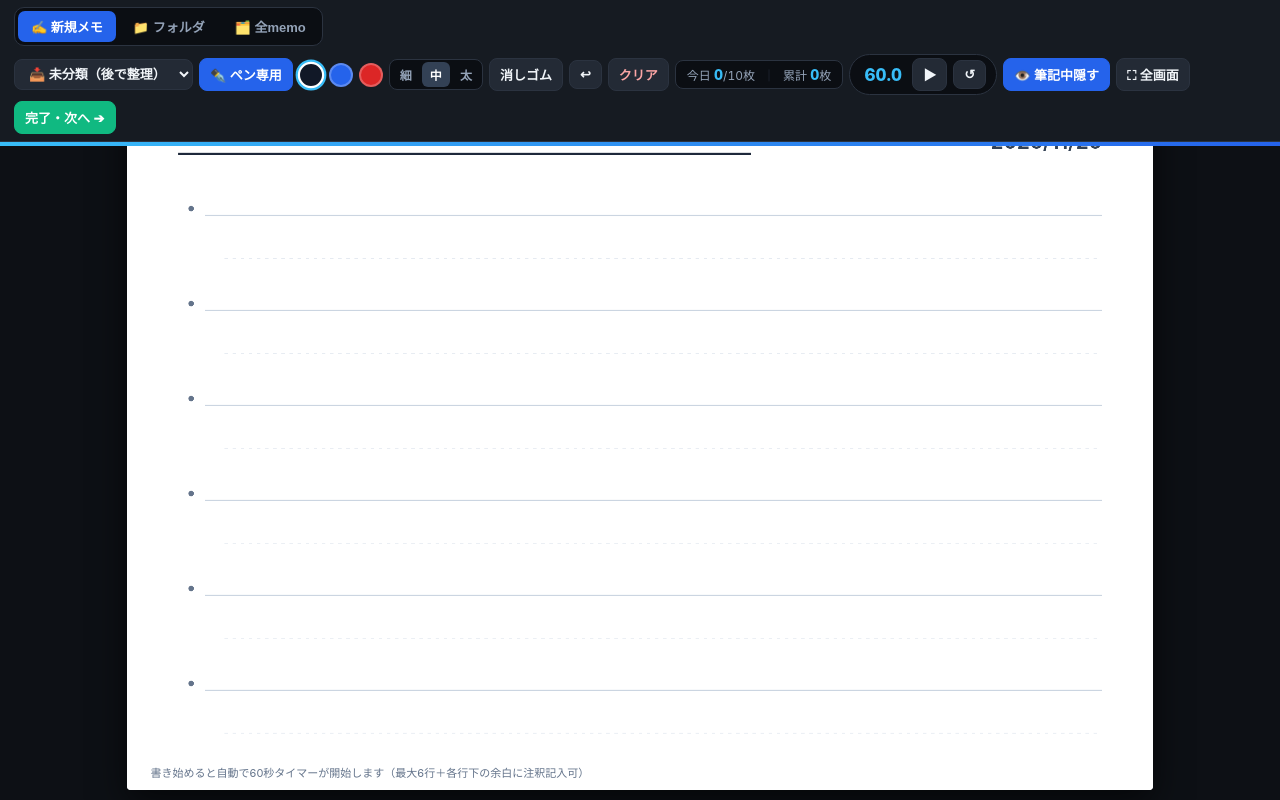
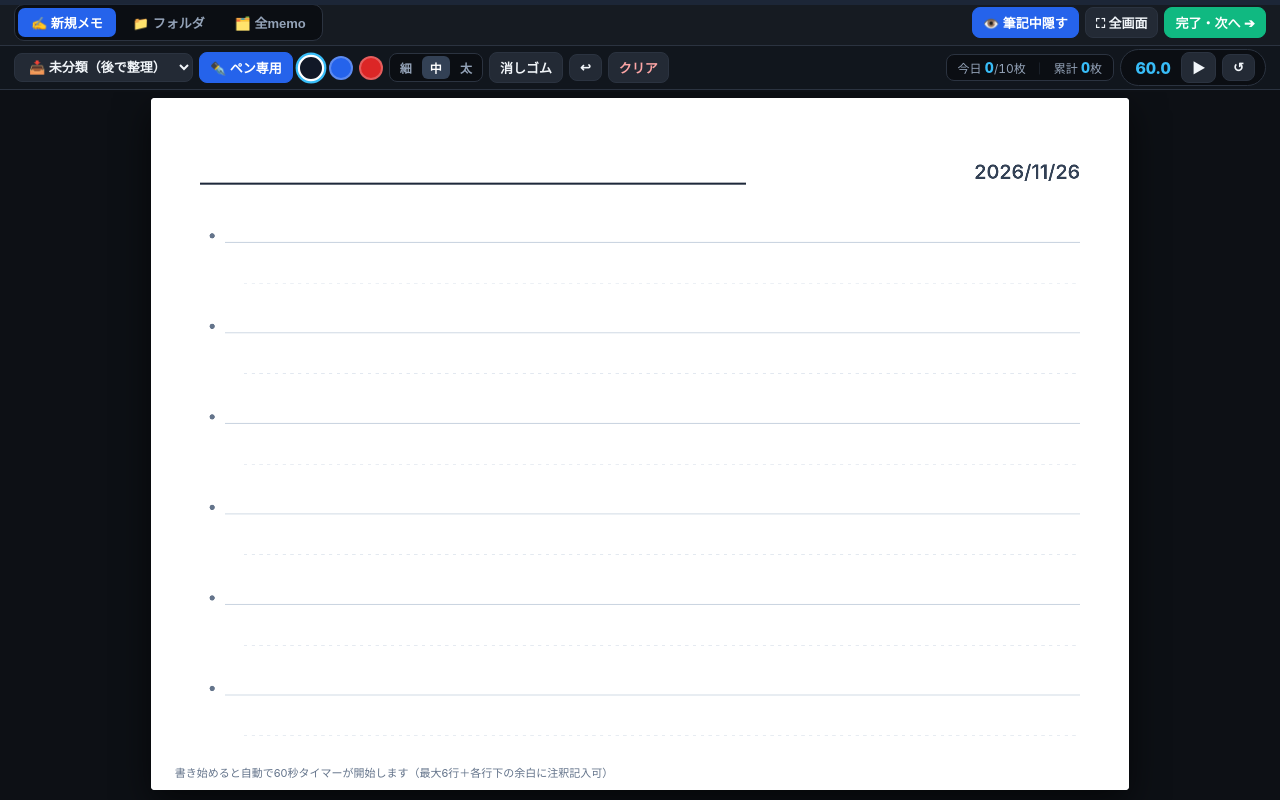
Before and after one commit to theendlesslyspreadingfuture-png/zero-memo-pen, a plain HTML site: page index.html in a window 1280 px wide. Drawn offline with nearby package versions, Linux system fonts and the light colour scheme.

Commit message:
Update index.html

```diff
--- a/index.html
+++ b/index.html
@@ -133,6 +133,7 @@
     :root {
       --bg-dark: #0d1015;
       --panel-dark: #161b22;
+      --subpanel-dark: #11161d;
       --card-dark: #1c222b;
       --border-dark: #2b3340;
       --text-main: #f1f5f9;
@@ -174,7 +175,7 @@
       position: relative;
     }
 
-    /* 上部ナビゲーション＆ツールバー（独立オーバーレイ配置：非表示時も用紙位置を一切動かさない） */
+    /* 独立オーバーレイヘッダー（非表示時も下の用紙座標は1pxも動かない） */
     .top-header-overlay {
       position: fixed;
       top: env(safe-area-inset-top);
@@ -190,15 +191,28 @@
       pointer-events: none;
     }
 
-    .top-bar {
+    /* 1段目：左に3タブ、右端に「筆記中隠す」「全画面」「完了・次へ」 */
+    .top-bar-primary {
       display: flex;
       align-items: center;
       justify-content: space-between;
       gap: 8px;
-      padding: 7px 14px;
+      padding: 6px 14px;
       background: var(--panel-dark);
       border-bottom: 1px solid var(--border-dark);
-      flex-wrap: wrap;
+      height: 46px;
+    }
+
+    /* 2段目：ペン設定・統計・タイマー（新規メモ時のみ表示） */
+    .top-bar-secondary {
+      display: flex;
+      align-items: center;
+      justify-content: space-between;
+      gap: 8px;
+      padding: 5px 14px;
+      background: var(--subpanel-dark);
+      border-bottom: 1px solid var(--border-dark);
+      height: 44px;
     }
 
     .nav-tabs {
@@ -215,7 +229,7 @@
       background: transparent;
       border: none;
       color: var(--text-muted);
-      padding: 6px 13px;
+      padding: 5px 13px;
       border-radius: 7px;
       font-size: 13px;
       font-weight: 700;
@@ -230,7 +244,6 @@
       display: flex;
       align-items: center;
       gap: 6px;
-      flex-wrap: wrap;
     }
 
     select, button {
@@ -238,13 +251,14 @@
       color: var(--text-main);
       border: 1px solid var(--border-dark);
       border-radius: 8px;
-      padding: 6px 10px;
+      padding: 5px 10px;
       font-size: 13px;
       font-weight: 600;
       cursor: pointer;
       display: inline-flex;
       align-items: center;
       gap: 5px;
+      white-space: nowrap;
     }
 
     button:active {
@@ -297,7 +311,7 @@
     .width-btn {
       background: transparent;
       border: none;
-      padding: 4px 8px;
+      padding: 3px 8px;
       font-size: 12px;
       border-radius: 6px;
       color: var(--text-muted);
@@ -314,7 +328,7 @@
       background: #0b0e13;
       border: 1px solid var(--border-dark);
       border-radius: 8px;
-      padding: 5px 11px;
+      padding: 4px 11px;
       font-size: 12px;
       color: var(--text-muted);
       font-variant-numeric: tabular-nums;
@@ -336,15 +350,15 @@
       align-items: center;
       gap: 6px;
       background: #0b0e13;
-      padding: 3px 10px;
+      padding: 2px 10px;
       border-radius: 999px;
       border: 1px solid var(--border-dark);
     }
     .timer-text {
       font-variant-numeric: tabular-nums;
-      font-size: 17px;
+      font-size: 16px;
       font-weight: 800;
-      min-width: 46px;
+      min-width: 44px;
       text-align: center;
       color: var(--accent);
     }
@@ -357,41 +371,57 @@
       50% { opacity: 0.35; }
     }
 
+    /* 常時最上部に固定されたプログレスバー（ツールバー収納後も左から右へ進行） */
     .progress-track {
-      width: 100%;
-      height: 4px;
+      position: fixed;
+      top: env(safe-area-inset-top);
+      left: env(safe-area-inset-left);
+      right: env(safe-area-inset-right);
+      height: 5px;
+      background: rgba(30, 41, 59, 0.85);
+      z-index: 850;
+      transition: height 0.2s ease;
+    }
+    .app-container.zen-mode .progress-track {
+      height: 8px;
       background: #1e293b;
+      box-shadow: 0 2px 10px rgba(0, 0, 0, 0.5);
     }
     .progress-bar {
       height: 100%;
       width: 100%;
-      background: linear-gradient(90deg, #38bdf8, #2563eb);
+      background: linear-gradient(90deg, #0284c7, #38bdf8, #7dd3fc);
       transform-origin: left;
-      transition: transform 0.1s linear;
+      transform: scaleX(0);
+      transition: transform 0.08s linear, background 0.3s;
+      position: relative;
     }
     .progress-bar.urgent {
-      background: var(--danger);
-    }
-
-    /* 各ビューは常に同じ上端余白（56px）を保持し、ツールバー開閉で座標がズレないように固定 */
+      background: linear-gradient(90deg, #dc2626, #ef4444, #fca5a5);
+    }
+
+    /* 各ビューの配置（ヘッダー高さを確保し、用紙のタイトル・日付を絶対に隠さない） */
     .view-section {
       display: none;
       flex: 1;
       overflow: hidden;
       flex-direction: column;
-      padding-top: 56px;
+      padding-top: 92px;
+    }
+    .view-section.compact-header {
+      padding-top: 48px;
     }
     .view-section.active {
       display: flex;
     }
 
-    /* 手書きステージ（zen-mode時もpaddingを変えず用紙座標を完全固定） */
+    /* 手書きステージ（ツールバー収納時も座標と余白を完全固定） */
     .canvas-stage {
       flex: 1;
       display: flex;
       align-items: center;
       justify-content: center;
-      padding: 8px 12px 10px 12px;
+      padding: 6px 12px 10px 12px;
       overflow: hidden;
       touch-action: none;
       position: relative;
@@ -442,19 +472,17 @@
       border-radius: 4px;
     }
 
-    /* ツールバー非表示時に右上に浮かぶミニ操作バー */
+    /* ツールバー非表示時に上部ダーク領域（用紙の外側）に収まるミニ操作バー */
     .floating-hud {
       position: fixed;
-      top: calc(env(safe-area-inset-top) + 10px);
+      top: calc(env(safe-area-inset-top) + 14px);
       right: calc(env(safe-area-inset-right) + 14px);
       display: none;
       align-items: center;
       gap: 7px;
-      background: rgba(15, 23, 42, 0.88);
-      backdrop-filter: blur(8px);
-      -webkit-backdrop-filter: blur(8px);
-      border: 1px solid rgba(56, 189, 248, 0.35);
-      padding: 5px 10px;
+      background: rgba(15, 23, 42, 0.92);
+      border: 1px solid rgba(56, 189, 248, 0.4);
+      padding: 5px 11px;
       border-radius: 999px;
       box-shadow: 0 6px 20px rgba(0, 0, 0, 0.45);
       z-index: 800;
@@ -611,16 +639,31 @@
 </head>
 <body>
   <div class="app-container" id="appContainer">
-    <!-- 独立レイヤーの上部バー（表示/非表示を切り替えても下の用紙位置は1pxも動かない） -->
+    <!-- 最上部タイムバー（左から右へ進行：ツールバー収納時も常時表示） -->
+    <div class="progress-track" id="progressTrack">
+      <div id="progressBar" class="progress-bar"></div>
+    </div>
+
+    <!-- 独立オーバーレイヘッダー -->
     <div class="top-header-overlay">
-      <header class="top-bar">
+      <!-- 1段目：左に3タブ ／ 右端に「筆記中隠す」「全画面」「完了・次へ」 -->
+      <header class="top-bar-primary">
         <nav class="nav-tabs">
           <button class="nav-tab active" data-view="writeView">✍️ 新規メモ</button>
           <button class="nav-tab" data-view="folderView">📁 フォルダ</button>
           <button class="nav-tab" data-view="allView">🗂️ 全memo</button>
         </nav>
 
-        <div class="tool-group" id="writeTools">
+        <div class="tool-group" id="primaryRightActions">
+          <button id="autoHideBtn" class="active" title="書き始めるとツールバーを自動で隠します">👁️ 筆記中隠す</button>
+          <button id="fullscreenBtn" title="ワンタップでツールバーを隠して広く表示">⛶ 全画面</button>
+          <button id="saveNextBtn" class="primary">完了・次へ ➔</button>
+        </div>
+      </header>
+
+      <!-- 2段目：新規メモ用ツール（フォルダ・ペン設定・統計・タイマー） -->
+      <div class="top-bar-secondary" id="writeTools">
+        <div class="tool-group">
           <select id="writeFolderSelect" title="保存先フォルダ"></select>
           <button id="penOnlyBtn" class="active" title="オン時はApple Pencilのみ描画">✒️ ペン専用</button>
           <button class="color-dot active" data-color="#111827" style="background:#111827;" title="黒（本文）"></button>
@@ -636,7 +679,9 @@
           <button id="eraserBtn" title="消しゴム">消しゴム</button>
           <button id="undoBtn" title="1画戻す">↩</button>
           <button id="clearBtn" class="danger" title="白紙に戻す">クリア</button>
-
+        </div>
+
+        <div class="tool-group">
           <div class="stats-pill" title="1日の目標10枚に対する今日の作成数と全累計枚数">
             <span>今日 <strong id="todayCount">0</strong>/10枚</span>
             <span class="stats-divider">｜</span>
@@ -648,27 +693,18 @@
             <button id="timerToggleBtn" title="開始/一時停止">▶</button>
             <button id="timerResetBtn" title="リセット">↺</button>
           </div>
-
-          <button id="autoHideBtn" class="active" title="書き始めるとツールバーを自動で隠します">👁️ 筆記中隠す</button>
-          <button id="fullscreenBtn" title="ワンタップでツールバーを隠して広く表示">⛶ 全画面</button>
-
-          <button id="saveNextBtn" class="primary">完了・次へ ➔</button>
-        </div>
-      </header>
-
-      <div class="progress-track" id="progressTrack">
-        <div id="progressBar" class="progress-bar"></div>
-      </div>
-    </div>
-
-    <!-- ツールバー非表示時に右上に浮かぶミニ操作バー -->
+        </div>
+      </div>
+    </div>
+
+    <!-- ツールバー収納時に上部ダーク余白に収まるミニ操作バー（用紙のタイトル・日付には一切かからない） -->
     <div class="floating-hud" id="floatingHud">
       <span id="hudTimerDisplay" class="hud-timer">60.0</span>
       <button class="hud-dot active" data-color="#111827" style="background:#111827;" title="黒"></button>
       <button class="hud-dot" data-color="#2563eb" style="background:#2563eb;" title="青"></button>
       <button class="hud-dot" data-color="#dc2626" style="background:#dc2626;" title="赤"></button>
       <button class="hud-btn" id="hudUndoBtn" title="1画戻す">↩</button>
-      <button class="hud-btn primary" id="hudSaveNextBtn">完了 ➔</button>
+      <button class="hud-btn primary" id="hudSaveNextBtn">完了・次へ ➔</button>
       <button class="hud-btn" id="exitZenBtn" title="ツールバーを再表示">ツール表示 ▾</button>
     </div>
 
@@ -681,7 +717,7 @@
       </main>
     </section>
 
-    <section class="view-section" id="folderView">
+    <section class="view-section compact-header" id="folderView">
       <div class="manager-header">
         <div class="tool-group">
           <strong style="font-size:15px;">📁 フォルダ別整理・PDF出力</strong>
@@ -695,7 +731,7 @@
       <div class="memo-grid" id="folderMemoGrid"></div>
     </section>
 
-    <section class="view-section" id="allView">
+    <section class="view-section compact-header" id="allView">
       <div class="manager-header">
         <div class="tool-group">
           <strong style="font-size:15px;">🗂️ 全memo一覧（分類・注釈追記・訂正）</strong>
@@ -716,7 +752,7 @@
 
   <script>
     // ==========================================
-    // 1. 高精細キャンバス設定＆手ブレ補正・切替保護パラメータ
+    // 1. 高精細キャンバス設定＆強化型2段階手ブレ補正パラメータ
     // ==========================================
     const CANVAS_W = 2400;
     const CANVAS_H = 1697;
@@ -749,13 +785,14 @@
     let autoSaveDelayTimer = null;
     let inputLockedUntil = 0;
 
-    // 手ブレ補正
-    let smoothX = 0;
-    let smoothY = 0;
+    // 強化型2段階手ブレ補正（1段目で高周波の震えを吸収し、2段目で滑らかな曲線へ整形）
+    let s1X = 0, s1Y = 0;
+    let smoothX = 0, smoothY = 0;
     let smoothP = 0.5;
-    const POS_SMOOTHING = 0.52;
-    const PRESSURE_SMOOTHING = 0.35;
-    const MIN_POINT_DIST = 2.2;
+    const STAGE1_SMOOTHING = 0.36;   // 1段目フィルタ（数値を下げるほど手ブレ吸収が強くなる）
+    const STAGE2_SMOOTHING = 0.44;   // 2段目フィルタ（2重平滑化で丸みのある美しい線にする）
+    const PRESSURE_SMOOTHING = 0.25; // 筆圧の急変をさらに抑えて文字の太さを均一化
+    const MIN_POINT_DIST = 3.2;      // 3.2px未満の微細な震え点を間引き
 
     // 既存メモ編集状態
     let editingMemoId = null;
@@ -780,13 +817,12 @@
     let sortNewestFirst = true;
 
     // ==========================================
-    // 2. ツールバー表示切替（レイアウトシフト0px・ブラウザ全画面強制なし）
+    // 2. ツールバー表示切替（レイアウトシフト0px）
     // ==========================================
     function setZenMode(enabled, useBrowserFullscreen = false) {
       isZenMode = enabled;
       appContainer.classList.toggle('zen-mode', enabled);
 
-      // 書き始め自動隠蔽時はブラウザ全画面APIを呼ばず、用紙座標を1pxも動かさない
       if (useBrowserFullscreen) {
         if (enabled && document.documentElement.requestFullscreen && !document.fullscreenElement) {
           document.documentElement.requestFullscreen().catch(() => {});
@@ -1010,11 +1046,11 @@
     function getWidthFromPressure(base, pressure, eraser) {
       if (eraser) return 44;
       const p = (pressure && pressure > 0) ? pressure : 0.5;
-      return base * (0.76 + p * 0.48);
+      return base * (0.80 + p * 0.40);
     }
 
     // ==========================================
-    // 5. Apple Pencil 描画制御（書き終わり待機＆切替直後誤入力ブロック）
+    // 5. Apple Pencil 描画制御（2段階手ブレ補正＆切替保護）
     // ==========================================
     function getRawCanvasCoords(e) {
       const rect = canvas.getBoundingClientRect();
@@ -1036,7 +1072,6 @@
       canvas.setPointerCapture(e.pointerId);
       activePointerId = e.pointerId;
 
-      // ツールバーを隠す（用紙位置は完全固定されているため一切ズレない）
       if (autoHideOnWrite && !isZenMode) {
         setZenMode(true, false);
       }
@@ -1049,6 +1084,8 @@
 
       isDrawing = true;
       const raw = getRawCanvasCoords(e);
+      s1X = raw.x;
+      s1Y = raw.y;
       smoothX = raw.x;
       smoothY = raw.y;
       smoothP = (raw.p && raw.p > 0) ? raw.p : 0.5;
@@ -1083,8 +1120,12 @@
       for (const ev of events) {
         const raw = getRawCanvasCoords(ev);
 
-        smoothX = smoothX + (raw.x - smoothX) * POS_SMOOTHING;
-        smoothY = smoothY + (raw.y - smoothY) * POS_SMOOTHING;
+        // 2段階カスケード指数平滑化で強い手ブレ補正を実現
+        s1X = s1X + (raw.x - s1X) * STAGE1_SMOOTHING;
+        s1Y = s1Y + (raw.y - s1Y) * STAGE1_SMOOTHING;
+        smoothX = smoothX + (s1X - smoothX) * STAGE2_SMOOTHING;
+        smoothY = smoothY + (s1Y - smoothY) * STAGE2_SMOOTHING;
+
         const targetP = (raw.p && raw.p > 0) ? raw.p : 0.5;
         smoothP = smoothP + (targetP - smoothP) * PRESSURE_SMOOTHING;
 
@@ -1120,12 +1161,21 @@
       }
     });
 
-    function forceFinishActiveStroke() {
+    function forceFinishActiveStroke(finalEvent = null) {
       if (!isDrawing) return;
       isDrawing = false;
 
-      if (currentStroke && currentStroke.points.length >= 2) {
+      if (currentStroke && currentStroke.points.length >= 1) {
         const pts = currentStroke.points;
+        // ペンを離した最終座標へ滑らかに吸着させ、止め・跳ねが短くならないように補完
+        if (finalEvent && finalEvent.clientX !== undefined) {
+          const endRaw = getRawCanvasCoords(finalEvent);
+          const snapX = smoothX + (endRaw.x - smoothX) * 0.65;
+          const snapY = smoothY + (endRaw.y - smoothY) * 0.65;
+          pts.push({ x: snapX, y: snapY, p: smoothP });
+        }
+
+        if (pts.length >= 2) {
           const pPrev = pts[pts.length - 2];
           const pLast = pts[pts.length - 1];
           ctx.save();
@@ -1134,11 +1184,12 @@
           ctx.strokeStyle = currentStroke.isEraser ? '#ffffff' : currentStroke.color;
           ctx.lineWidth = getWidthFromPressure(currentStroke.width, pLast.p, currentStroke.isEraser);
           ctx.beginPath();
-        ctx.moveTo((pPrev.x + pLast.x) / 2, (pPrev.y + pLast.y) / 2);
+          ctx.moveTo(pts.length === 2 ? pPrev.x : (pPrev.x + pLast.x) / 2, pts.length === 2 ? pPrev.y : (pPrev.y + pLast.y) / 2);
           ctx.lineTo(pLast.x, pLast.y);
           ctx.stroke();
           ctx.restore();
         }
+      }
 
       currentStroke = null;
       if (activePointerId !== null && canvas.hasPointerCapture(activePointerId)) {
@@ -1149,7 +1200,7 @@
 
     function endStroke(e) {
       if (!isDrawing) return;
-      forceFinishActiveStroke();
+      forceFinishActiveStroke(e);
 
       if (pendingAutoSave) {
         clearTimeout(autoSaveDelayTimer);
@@ -1168,7 +1219,7 @@
     document.addEventListener('gesturestart', (e) => e.preventDefault());
 
     // ==========================================
-    // 6. 1分タイマー制御
+    // 6. 1分タイマー制御（左から右へ進行する視覚バー）
     // ==========================================
     const timerDisplay = document.getElementById('timerDisplay');
     const hudTimerDisplay = document.getElementById('hudTimerDisplay');
@@ -1181,8 +1232,9 @@
       timerDisplay.textContent = valStr;
       hudTimerDisplay.textContent = valStr;
 
-      const ratio = Math.max(0, remainingTime / LIMIT_SECONDS);
-      progressBar.style.transform = `scaleX(${ratio})`;
+      // 経過割合（0.0 -> 1.0）を計算し、バーが左から右へ伸びて進むように描画
+      const elapsedRatio = Math.min(1, Math.max(0, (LIMIT_SECONDS - remainingTime) / LIMIT_SECONDS));
+      progressBar.style.transform = `scaleX(${elapsedRatio})`;
 
       if ((remainingTime <= 10 && timerRunning) || pendingAutoSave) {
         timerDisplay.classList.add('urgent');
@@ -1257,7 +1309,7 @@
       timerStartedForSheet = false;
       saveNextBtn.textContent = '完了・次へ ➔';
       saveNextBtn.className = 'primary';
-      document.getElementById('hudSaveNextBtn').textContent = '完了 ➔';
+      document.getElementById('hudSaveNextBtn').textContent = '完了・次へ ➔';
       document.getElementById('statusBadge').textContent = '書き始めると自動で60秒タイマーが開始します（最大6行＋各行下の余白に注釈記入可）';
       updateTimerUI();
     }
@@ -1541,6 +1593,7 @@
 
       const isWrite = viewId === 'writeView';
       document.getElementById('writeTools').style.display = isWrite ? 'flex' : 'none';
+      document.getElementById('primaryRightActions').style.display = isWrite ? 'flex' : 'none';
       document.getElementById('progressTrack').style.display = isWrite ? 'block' : 'none';
 
       if (viewId === 'folderView') renderFolderView();
```
Lines whose indentation alone changed are shown as unchanged.
